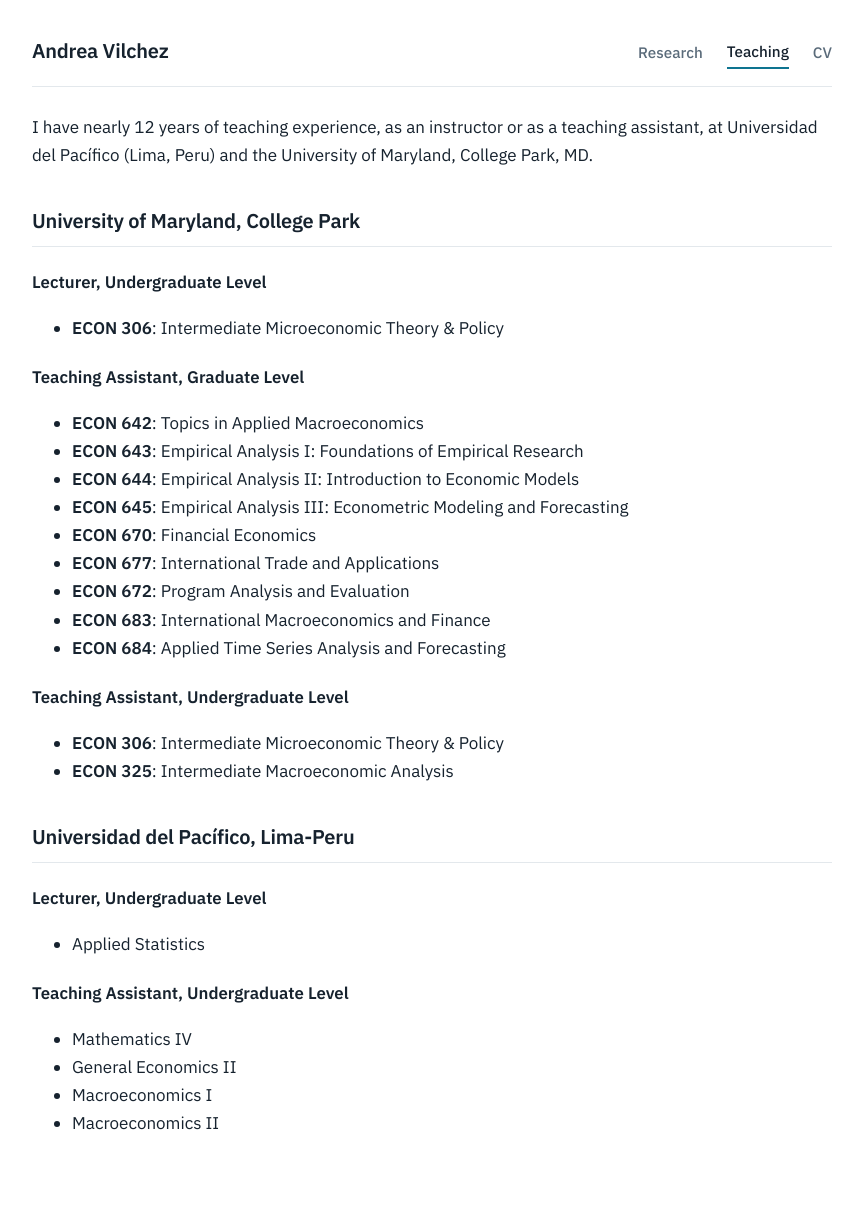
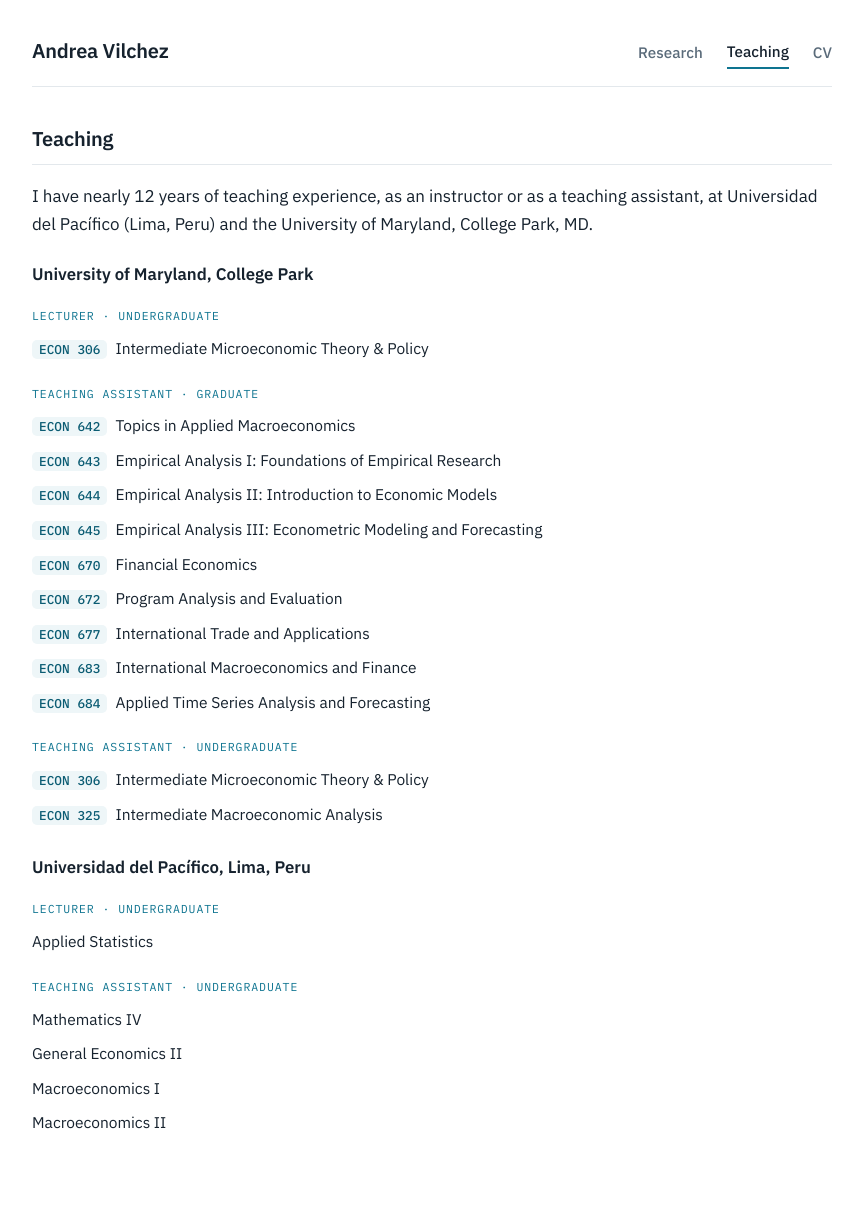
Before and after one commit to andrea-vilchez/andrea-vilchez.github.io, a Jekyll site: the page built from _pages/teaching.md, in a window 1280 px wide. Shown: the whole page, without its empty margins (208-1071 px from the left). Built offline with Jekyll 4.4.1, drawn with Linux system fonts in a browser that asks for light colours.

Commit message:
Update teaching.md

```diff
--- a/_pages/teaching.md
+++ b/_pages/teaching.md
@@ -5,39 +5,47 @@ permalink: /teaching/
 author_profile: true
 ---
 
+## Teaching
+
 I have nearly 12 years of teaching experience, as an instructor or as a teaching assistant, at Universidad del Pacífico (Lima, Peru) and the University of Maryland, College Park, MD.
 
-<div style="margin-top: 2rem;"></div>
+### University of Maryland, College Park
 
-## University of Maryland, College Park
+<p class="role">Lecturer · Undergraduate</p>
+<ul class="courses">
+  <li><span class="code">ECON 306</span>Intermediate Microeconomic Theory &amp; Policy</li>
+</ul>
 
-### Lecturer, Undergraduate Level
-  - **ECON 306**: Intermediate Microeconomic Theory & Policy<br>
+<p class="role">Teaching Assistant · Graduate</p>
+<ul class="courses">
+  <li><span class="code">ECON 642</span>Topics in Applied Macroeconomics</li>
+  <li><span class="code">ECON 643</span>Empirical Analysis I: Foundations of Empirical Research</li>
+  <li><span class="code">ECON 644</span>Empirical Analysis II: Introduction to Economic Models</li>
+  <li><span class="code">ECON 645</span>Empirical Analysis III: Econometric Modeling and Forecasting</li>
+  <li><span class="code">ECON 670</span>Financial Economics</li>
+  <li><span class="code">ECON 672</span>Program Analysis and Evaluation</li>
+  <li><span class="code">ECON 677</span>International Trade and Applications</li>
+  <li><span class="code">ECON 683</span>International Macroeconomics and Finance</li>
+  <li><span class="code">ECON 684</span>Applied Time Series Analysis and Forecasting</li>
+</ul>
 
-### Teaching Assistant, Graduate Level
-  - **ECON 642**: Topics in Applied Macroeconomics
-  - **ECON 643**: Empirical Analysis I: Foundations of Empirical Research
-  - **ECON 644**: Empirical Analysis II: Introduction to Economic Models
-  - **ECON 645**: Empirical Analysis III: Econometric Modeling and Forecasting
-  - **ECON 670**: Financial Economics
-  - **ECON 677**: International Trade and Applications
-  - **ECON 672**: Program Analysis and Evaluation
-  - **ECON 683**: International Macroeconomics and Finance
-  - **ECON 684**: Applied Time Series Analysis and Forecasting<br>
+<p class="role">Teaching Assistant · Undergraduate</p>
+<ul class="courses">
+  <li><span class="code">ECON 306</span>Intermediate Microeconomic Theory &amp; Policy</li>
+  <li><span class="code">ECON 325</span>Intermediate Macroeconomic Analysis</li>
+</ul>
 
-### Teaching Assistant, Undergraduate Level
-  - **ECON 306**: Intermediate Microeconomic Theory & Policy
-  - **ECON 325**: Intermediate Macroeconomic Analysis
+### Universidad del Pacífico, Lima, Peru
 
-<div style="margin-top: 2rem;"></div>
+<p class="role">Lecturer · Undergraduate</p>
+<ul class="courses">
+  <li>Applied Statistics</li>
+</ul>
 
-## Universidad del Pacífico, Lima-Peru
-
-### Lecturer, Undergraduate Level
-   - Applied Statistics<br>
-
-### Teaching Assistant, Undergraduate Level
-   - Mathematics IV
-   - General Economics II
-   - Macroeconomics I
-   - Macroeconomics II
+<p class="role">Teaching Assistant · Undergraduate</p>
+<ul class="courses">
+  <li>Mathematics IV</li>
+  <li>General Economics II</li>
+  <li>Macroeconomics I</li>
+  <li>Macroeconomics II</li>
+</ul>
```
